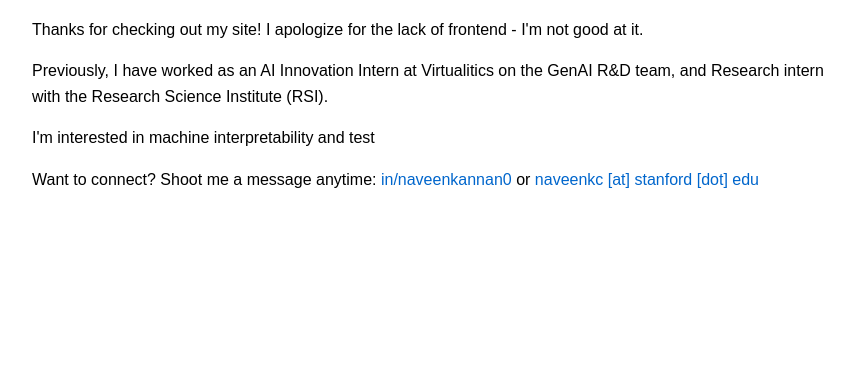
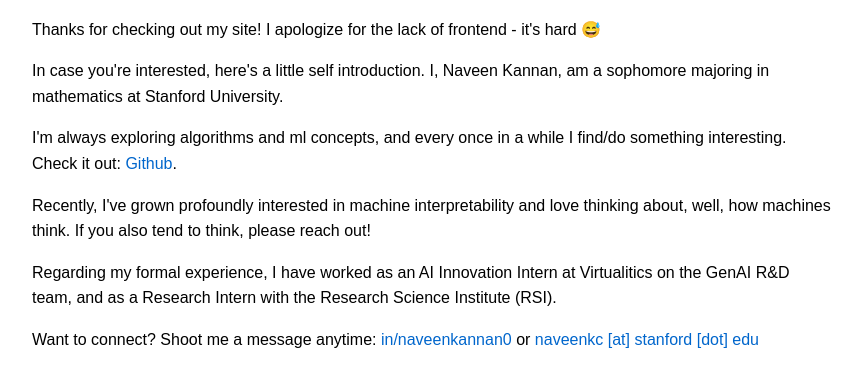
Before and after one commit to Naveen-Kannan/naveenkannan.com, a plain HTML site: page index.html in a window 1280 px wide. Shown: the part 96-482 px from the top of the page, without its empty margins (208-1069 px from the left). Drawn offline with Linux system fonts and the light colour scheme.

Commit message:
MVP text

```diff
--- a/index.html
+++ b/index.html
@@ -28,13 +28,15 @@
 <body>
     <h1>Dear Web Surfer,</h1>
 
-    <p>Thanks for checking out my site! I apologize for the lack of frontend - I'm not good at it.</p>
+    <p>Thanks for checking out my site! I apologize for the lack of frontend - it's hard 😅</p>
 
-    <p></p>
+    <p>In case you're interested, here's a little self introduction. I, Naveen Kannan, am a sophomore majoring in mathematics at Stanford University.</p>
 
-    <p>Previously, I have worked as an AI Innovation Intern at Virtualitics on the GenAI R&D team, and Research intern with the Research Science Institute (RSI).</p>
+    <p>I'm always exploring algorithms and ml concepts, and every once in a while I find/do something interesting. Check it out: <a href="GITHUB_LINK">Github</a>.</p>
 
-    <p>I'm interested in machine interpretability and test</p>
+    <p>Recently, I've grown profoundly interested in machine interpretability and love thinking about, well, how machines think. If you also tend to think, please reach out!</p>
+
+    <p>Regarding my formal experience, I have worked as an AI Innovation Intern at Virtualitics on the GenAI R&D team, and as a Research Intern with the Research Science Institute (RSI).</p>
 
     <p>Want to connect? Shoot me a message anytime: <a href="linkedin.com/in/naveenkannan0">in/naveenkannan0</a> or <a href="mailto:naveenkc@stanford.edu">naveenkc [at] stanford [dot] edu</a></p>
 </body>
```
